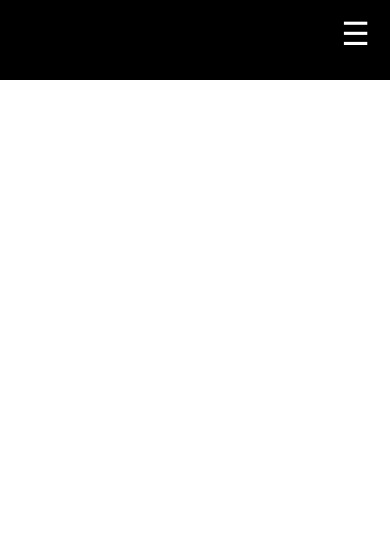
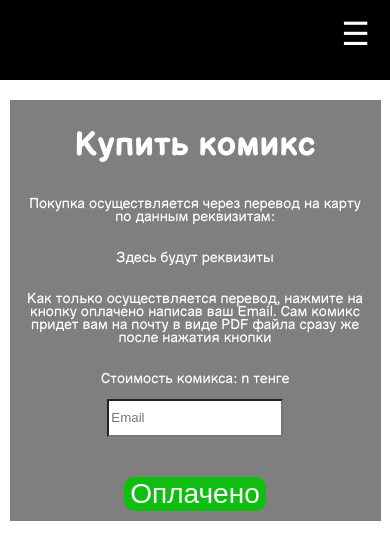
Before and after one commit to Nurswizz/janaikai, a React (Vite) app in the folder frontend/: page /support in a window 390 px wide. Shown: the top 560 px of the page. Built offline with nearby package versions, Linux system fonts and the light colour scheme.

Commit message:
payment page

```diff
--- /dev/null
+++ b/frontend/src/index.css
@@ -0,0 +1,3 @@
+:root {
+    --bodyBg: none;
+}
--- a/frontend/src/main.jsx
+++ b/frontend/src/main.jsx
@@ -9,6 +9,8 @@ import App from './pages/App/App.jsx'
 import Course from './pages/Course/Course.jsx'
 import Articles from './pages/Articles/Articles.jsx'
 import Payment from './pages/Payment/Payment.jsx'
+import './index.css'
+
 const router = createBrowserRouter([
   {
     path: '/',
--- a/frontend/src/pages/App/App-Responsive.css
+++ b/frontend/src/pages/App/App-Responsive.css
@@ -123,11 +123,6 @@
         flex-direction: row;
     }
 
-    .contact .content {
-      flex-direction: column;
-      align-items: center;
-    }
-
     .helper {
       display: flex;
       justify-content: center;
@@ -156,6 +151,7 @@
         width: 70%;
         margin-bottom: 20px;
         text-align: center;
+        justify-content: center;
     }
 
     header img {
@@ -167,9 +163,7 @@
     }
 
 
-    form {
-      width: 100%;
-    }
+
 
     .img1, .img2 {
       display: none;
@@ -209,6 +203,13 @@
 
 
   @media (max-width: 450px) {
+    .content p{
+      font-size: 24px;
+    }
+    .content button {
+      font-size: 24px;
+
+    }
     .help-header h1{
       font-size: 32px;
     }
@@ -255,4 +256,9 @@
       top: 3px;
     }
 
+    .contact button {
+      font-size: 20px;
+
+    }
+
   }
--- a/frontend/src/pages/App/App.css
+++ b/frontend/src/pages/App/App.css
@@ -443,7 +443,7 @@ a {
   width: 350px;
 }
 
-.conact input, textarea {
+.contact input, textarea {
   margin-bottom: 20px;
 }
 
--- a/frontend/src/pages/Payment/Payment.css
+++ b/frontend/src/pages/Payment/Payment.css
@@ -0,0 +1,58 @@
+/* body {
+    background-image: url('../../assets/img/bg-help.webp');
+    background-size:75%;
+} */
+
+.support p, h1 {
+    color: white;
+    text-align: center;
+    max-width: 500px;
+}
+.form {
+    display: flex;
+    flex-direction: column;
+    align-items: center;
+    justify-content: center;
+    background-color: rgba(0,0, 0, 0.5);
+    width: 70%;
+    margin: auto;
+    padding: 10px;
+}
+.form h1 {
+    font-size: 2rem;
+}
+
+.form input {
+    background-color: white;
+    height: 32px;
+}
+
+.btn-submit {
+    min-width: 25%;
+    align-self: center;
+    margin-top: 10px;
+    background-color: rgb(16, 190, 16);
+    color: white;
+    border: none;
+    border-radius: 10px;
+    font-size: 28px;
+    margin-top: 40px;
+}
+.form form {
+    display: flex;
+    flex-direction: column;
+    max-width: 50%;
+}
+@media screen and (max-width: 1250px) {
+    .form {
+        width: 90%;
+    }
+
+    .form form {
+        max-width: 50%;
+    }
+
+
+
+
+}
--- a/frontend/src/pages/Payment/Payment.jsx
+++ b/frontend/src/pages/Payment/Payment.jsx
@@ -1,11 +1,26 @@
 import './Payment.css';
 import Navbar from '../../components/Navbar/Navbar';
-
+const Form = () => {
+    return (
+        <div className="form">
+            <h1>Купить комикс</h1>
+            <p>Покупка осуществляется через перевод на карту по данным реквизитам:</p>
+            <p>Здесь будут реквизиты</p>
+            <p>Как только осуществляется перевод, нажмите на кнопку оплачено написав ваш Email. Сам комикс придет вам на почту в виде PDF файла сразу же после нажатия кнопки</p>
+            <p>Стоимость комикса: n тенге</p>
+            <form action="">
+                <input type="email" placeholder='Email' pattern="[a-z0-9._%+\-]+@[a-z0-9.\-]+\.[a-z]{2,}$"/>
+                <button className='btn-submit' type='submit'>Оплачено</button>
+            </form>
+        </div>
+    )
+}
 const Payment = () => {
     return (
-        <>
+        <div className='support'>
             <Navbar />
-        </>
+            <Form />
+        </div>
     )
 }
 
```
